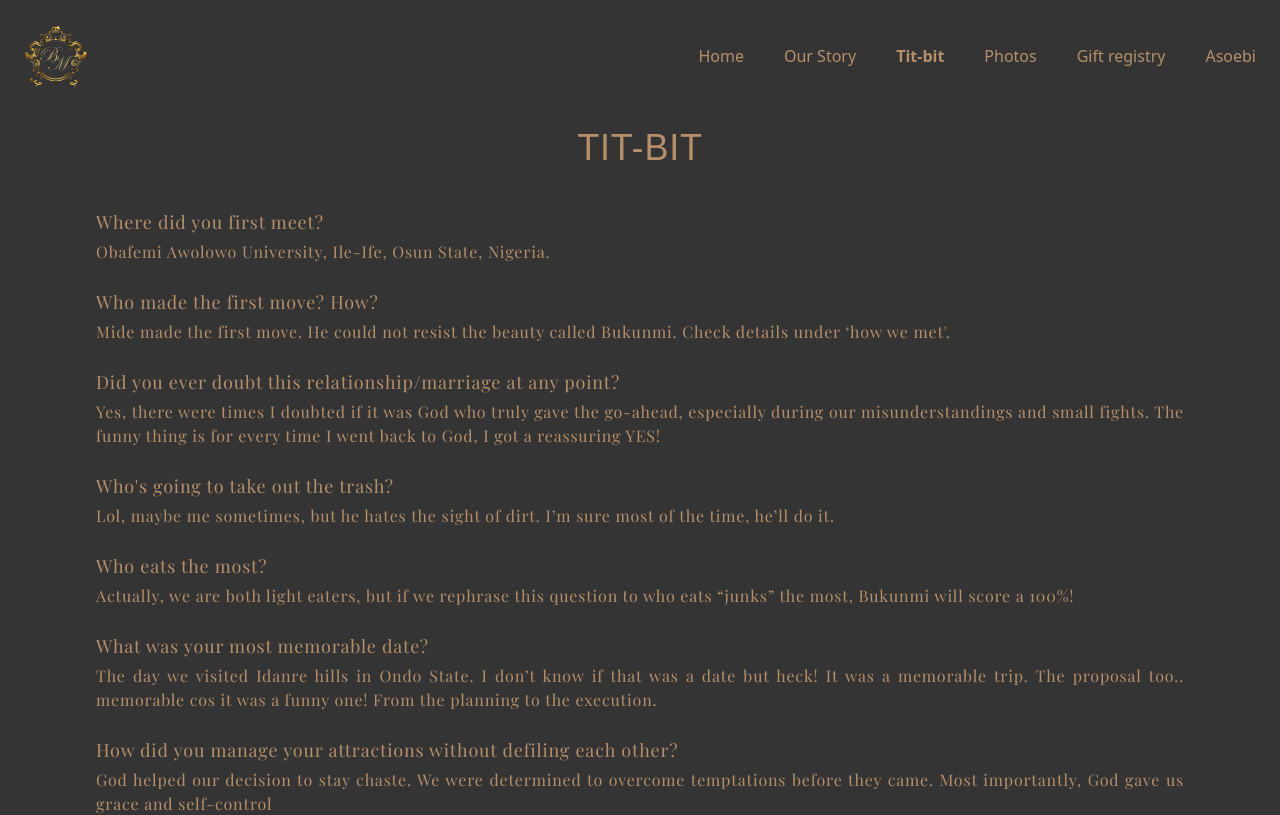
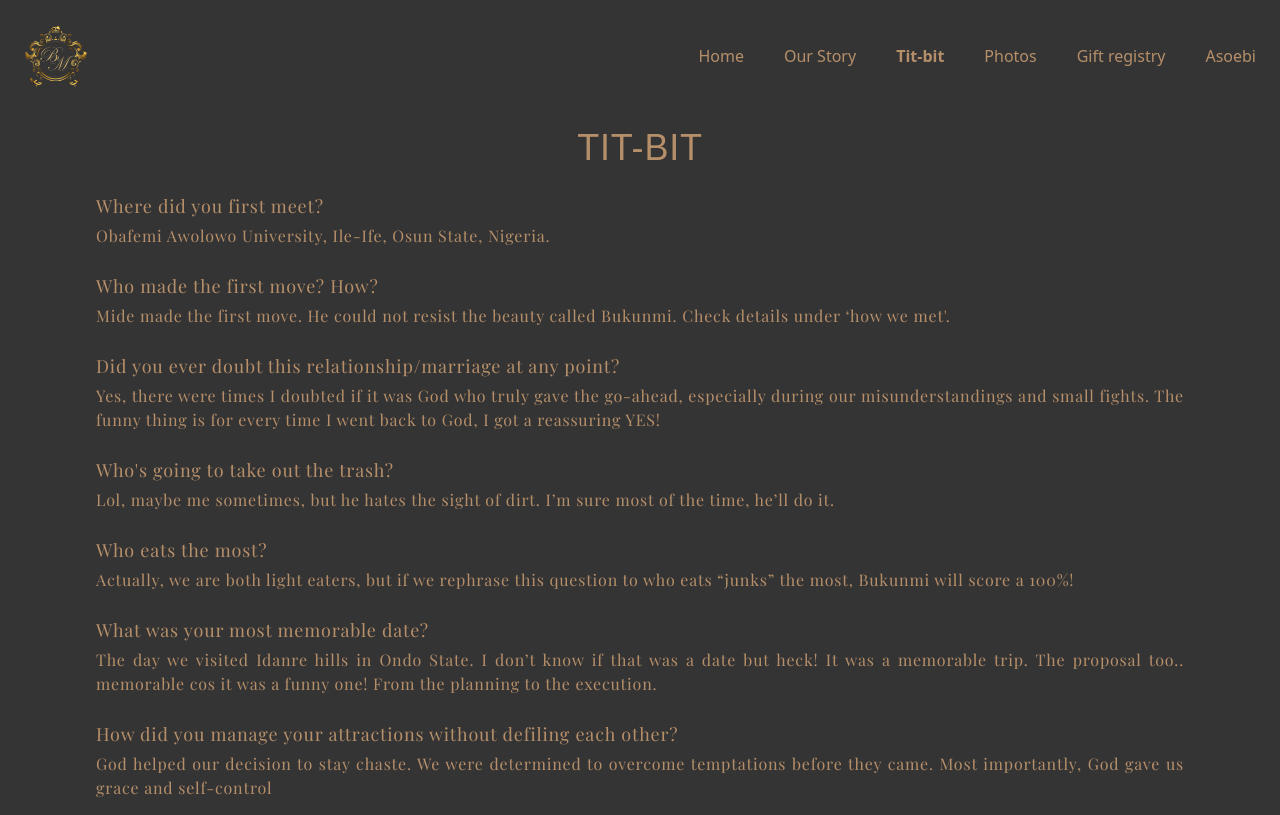
Before and after one commit to Blessing-Tolani/theBMWedding, a Next.js app: page /tit-bit in a window 1280 px wide. Shown: the top 815 px of the page. Built offline with nearby package versions, Linux system fonts and the light colour scheme; a web font is replaced by a local one.

Commit message:
chore: adjust padding

```diff
--- a/src/pages/tit-bit.tsx
+++ b/src/pages/tit-bit.tsx
@@ -52,7 +52,7 @@ const TitBit = () => {
   return (
     <PageLayout title="Tit Bit - theBMWedding">
       <div className="font-playfair bg-darkBrown px-4 sm:px-8 md:px-16 lg:px-24 text-primary text-justify tracking-wider">
-        <h1 className="text-center py-3 sm:py-4 text-primary text-2xl sm:text-4xl font-signika">
+        <h1 className="text-center sm:pt-4 text-primary text-2xl sm:text-4xl font-signika">
           TIT-BIT
         </h1>
         {titbit.map((item) => (
```
